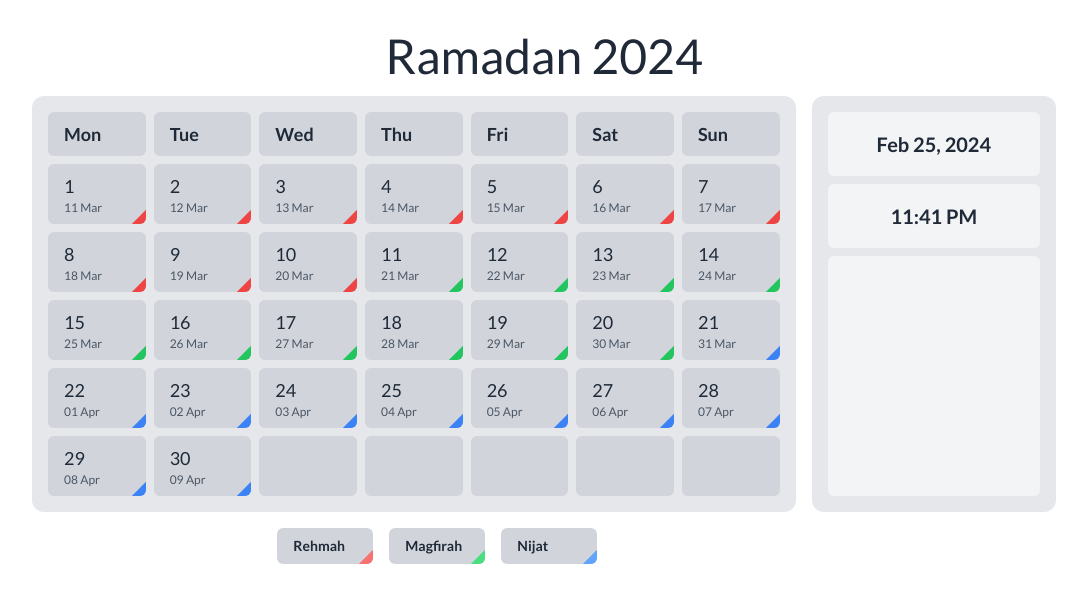
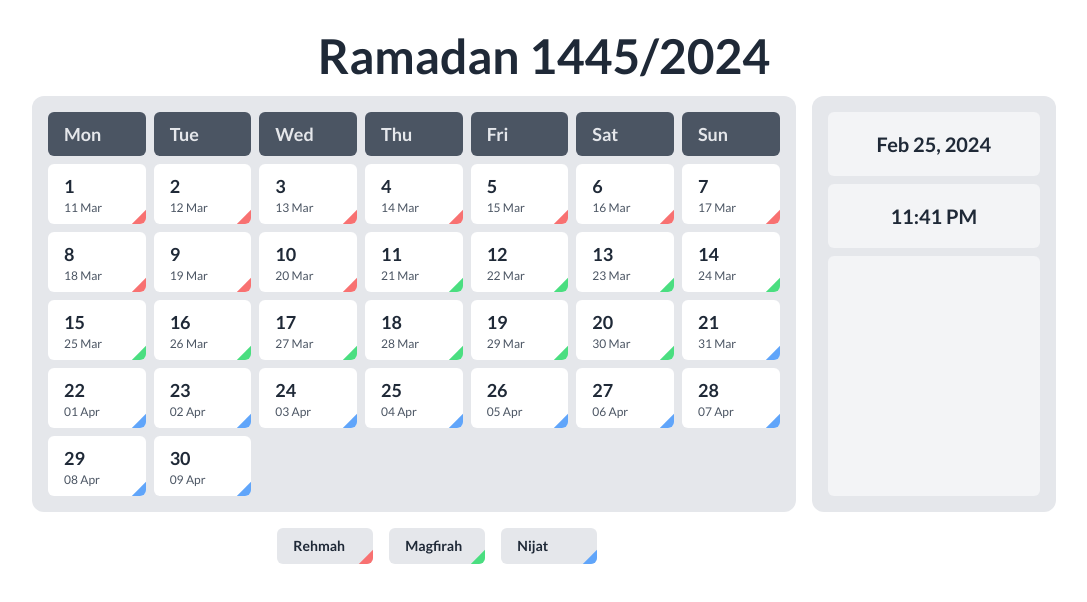
Before and after one commit to zainsci/ramadan-2024, a React (Vite) app: page / in a window 1280 px wide. Shown: the top 602 px of the page, without its empty margins (96-1183 px from the left). Built offline with nearby package versions, Linux system fonts and the light colour scheme.

Commit message:
feat(app): add current-day identifier, fix styling issues etc

```diff
--- a/src/components/calender.tsx
+++ b/src/components/calender.tsx
@@ -52,6 +52,24 @@ export default function Calender() {
 		setShowPage(true)
 	}
 
+	function dayStatus(day: string | undefined) {
+		if (day === undefined) return ""
+		const today = new Date()
+
+		if (
+			today.toLocaleDateString("en-GB", {
+				day: "2-digit",
+				month: "short",
+			}) === day
+		)
+			return "bg-sky-300"
+
+		if (new Date(`${day} 2024`).valueOf() < today.valueOf())
+			return "bg-gray-300"
+
+		return "bg-white"
+	}
+
 	return (
 		<>
 			<Transition
@@ -96,14 +114,14 @@ export default function Calender() {
 
 			<div className="w-screen h-screen flex flex-col py-8">
 				<div className="max-w-5xl mx-auto w-full flex flex-col justify-center items-center space-y-4">
-					<h1 className="text-5xl text-center">Ramadan 2024</h1>
+					<h1 className="text-5xl text-center font-bold">Ramadan 1445/2024</h1>
 					<div className="flex flex-1 gap-4 w-full select-none">
 						<div className="w-full bg-gray-200 rounded-xl p-4 space-y-2">
 							<ul className="flex gap-2">
 								{days.map((day) => (
 									<li
 										key={day + guidGenerator()}
-										className="px-4 py-2 flex-1 rounded-md bg-gray-300 text-lg font-bold"
+										className="px-4 py-2 flex-1 rounded-md bg-gray-600 text-gray-200 text-lg font-bold"
 									>
 										{day}
 									</li>
@@ -117,15 +135,17 @@ export default function Calender() {
 											className="flex-1 flex flex-col overflow-hidden relative"
 										>
 											<button
-												className={`flex flex-col justify-start items-start w-full h-full px-4 py-2 rounded-md bg-gray-300 text-lg ${
+												className={`flex flex-col justify-start items-start w-full h-full px-4 py-2 rounded-md text-lg ${
 													getDay(week, weekDay) && "hover:opacity-80"
 												} ${
 													!getDay(week, weekDay) && "cursor-default"
-												} relative overflow-hidden`}
+												} relative overflow-hidden ${dayStatus(
+													getGregorianDay(week, weekDay)
+												)}`}
 												onClick={() => showDay(getDay(week, weekDay))}
 												disabled={!getDay(week, weekDay)}
 											>
-												<div>{getDay(week, weekDay)}</div>
+												<div className="font-bold">{getDay(week, weekDay)}</div>
 												<div className="text-xs text-gray-600">
 													{getGregorianDay(week, weekDay)}
 												</div>
@@ -134,10 +154,10 @@ export default function Calender() {
 													<div
 														className={`w-5 h-5 rotate-45 absolute right-0 bottom-0 translate-x-1/2 translate-y-1/2 ${
 															getDay(week, weekDay) > 20
-																? "bg-blue-500"
+																? "bg-blue-400"
 																: getDay(week, weekDay) > 10
-																? "bg-green-500"
-																: "bg-red-500"
+																? "bg-green-400"
+																: "bg-red-400"
 														}`}
 													></div>
 												) : null}
@@ -157,7 +177,7 @@ export default function Calender() {
 							{ashra.map((ashra) => (
 								<div
 									key={ashra.name}
-									className="flex flex-col justify-start items-start w-24 text-sm font-bold px-4 py-2 rounded-md bg-gray-300 relative overflow-hidden"
+									className="flex flex-col justify-start items-start w-24 text-sm font-bold px-4 py-2 rounded-md bg-gray-200 relative overflow-hidden"
 								>
 									<span>{ashra.name}</span>
 									<span
```
